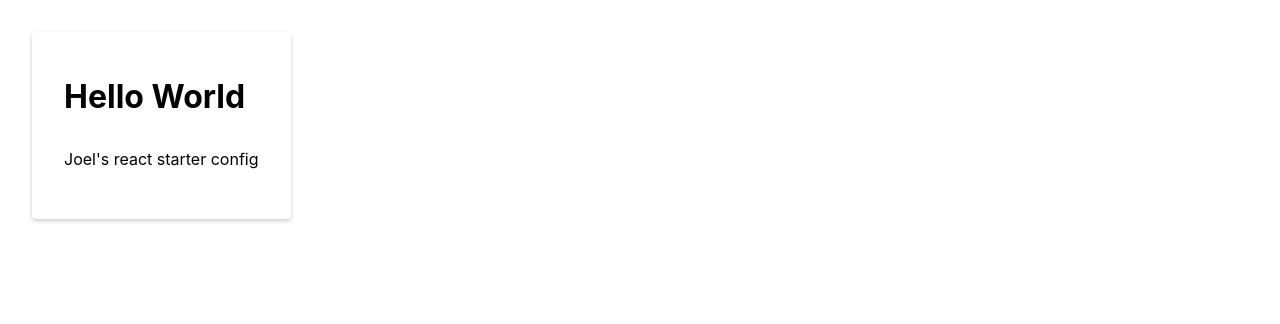
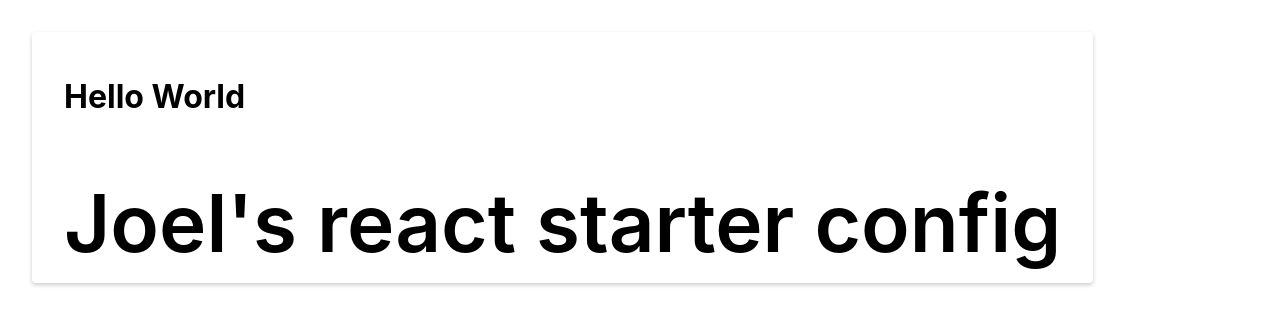
Before and after one commit to Joel-Adving/react-vite-starter, a React (Vite) app: page / in a window 1280 px wide. Shown: the top 324 px of the page. Built offline with nearby package versions, Linux system fonts and the light colour scheme.

Commit message:
config update

```diff
--- a/package.json
+++ b/package.json
@@ -19,7 +19,6 @@
     "@types/react-dom": "^18.0.8",
     "@vitejs/plugin-react": "^2.2.0",
     "autoprefixer": "^10.4.13",
-    "postcss": "^8.4.18",
     "postcss-custom-media": "^8.0.2",
     "postcss-import": "^15.0.0",
     "postcss-nested": "^6.0.0",
--- a/src/components/card/card.module.css
+++ b/src/components/card/card.module.css
@@ -9,4 +9,10 @@
   height: 100%;
   overflow: hidden;
   position: relative;
+
+  &_title {
+    font-size: 5rem;
+    font-weight: 600;
+    margin-bottom: 1rem;
+  }
 }
--- a/src/components/card/index.tsx
+++ b/src/components/card/index.tsx
@@ -8,7 +8,7 @@ export default function Card({ children }: Props) {
   return (
     <div className={style['card']}>
       {children}
-      <p className={style['title']}>Joel's react starter config</p>
+      <p className={style['card_title']}>Joel's react starter config</p>
     </div>
   )
 }
--- a/vite.config.ts
+++ b/vite.config.ts
@@ -1,6 +1,7 @@
 import { defineConfig } from 'vite'
 import path from 'path'
 import react from '@vitejs/plugin-react'
+import postcssNested from 'postcss-nested'
 
 // https://vitejs.dev/config/
 export default defineConfig({
@@ -11,6 +12,8 @@ export default defineConfig({
     }
   },
   css: {
-    postcss: {}
+    postcss: {
+      plugins: [postcssNested]
+    }
   }
 })
```
Also changed, not shown: 1 other file (tests, documents, lock files or other folders).
